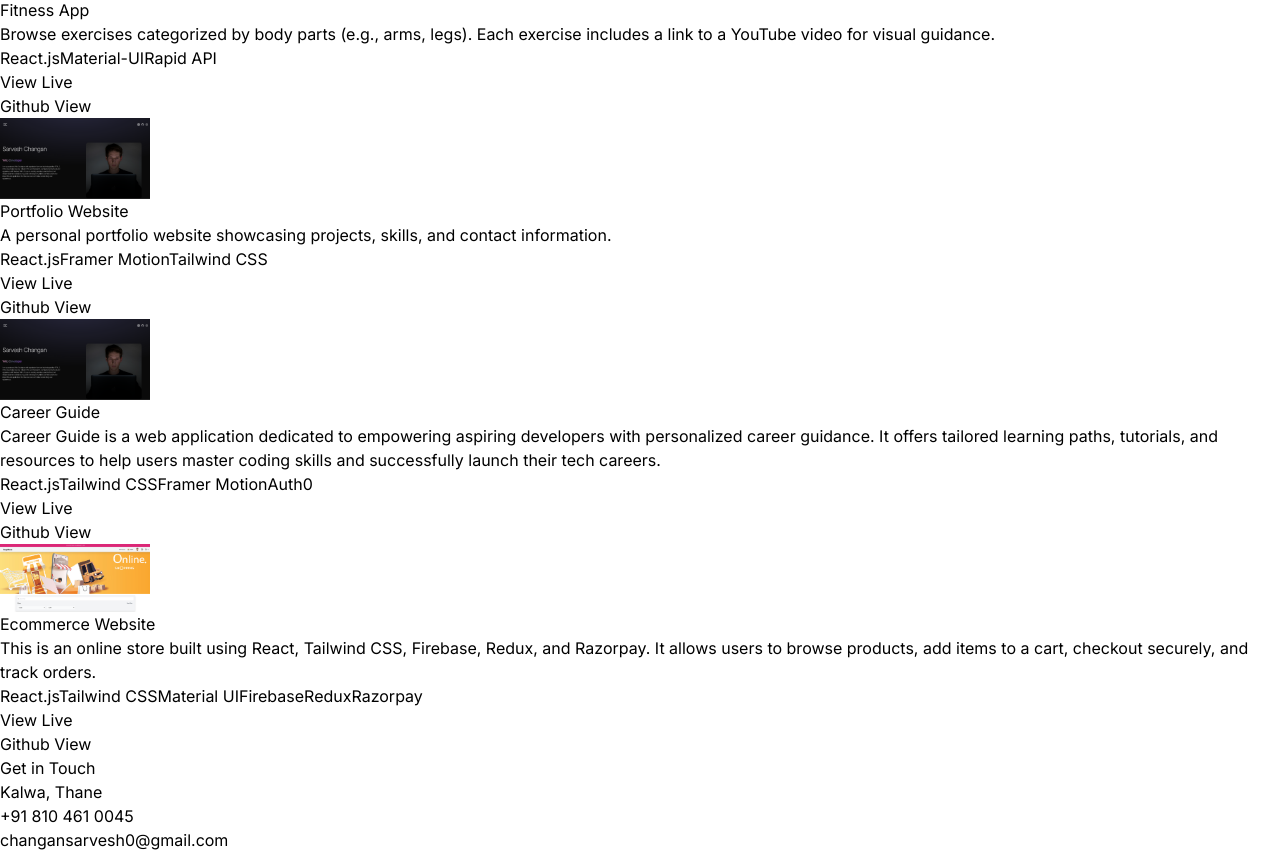
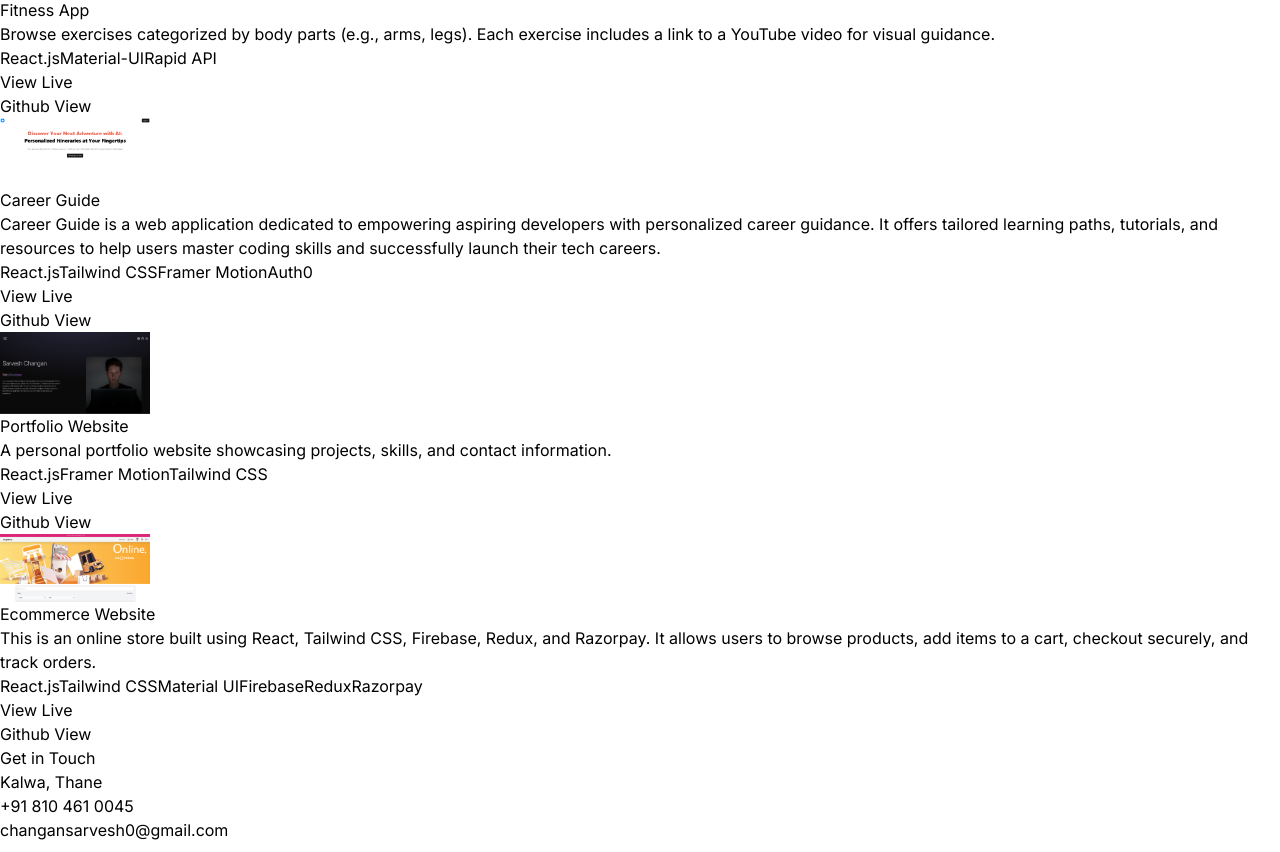
Before and after one commit to Sarvesh-Changan/Portfilo, a React (Vite) app: page / in a window 1280 px wide. Shown: the part 1916-2768 px from the top of the page. Built offline with nearby package versions, Linux system fonts and the light colour scheme.

Commit message:
Update index.js

```diff
--- a/src/constants/index.js
+++ b/src/constants/index.js
@@ -39,6 +39,15 @@ export const PROJECTS = [
     githubLink: 'https://github.com/Sarvesh-Changan/Fitness-app',
   },
   {
+    title: "Career Guide",
+    image: project2,
+    description:
+      "Career Guide is a web application dedicated to empowering aspiring developers with personalized career guidance. It offers tailored learning paths, tutorials, and resources to help users master coding skills and successfully launch their tech careers.",
+    technologies: ["React.js", "Tailwind CSS", "Framer Motion", "Auth0"],
+    ViewLink: 'https://career-guidance-ten.vercel.app',
+    githubLink: 'https://github.com/Sarvesh-Changan/Career-Guidance',
+  },
+  {
     title: "Portfolio Website",
     image: project3,
     description:
@@ -47,15 +56,7 @@ export const PROJECTS = [
     ViewLink: 'https://portfilo-blue.vercel.app',
     githubLink: 'https://github.com/Sarvesh-Changan/Portfilo',
   },
-  {
-    title: "Career Guide",
-    image: project3,
-    description:
-      "Career Guide is a web application dedicated to empowering aspiring developers with personalized career guidance. It offers tailored learning paths, tutorials, and resources to help users master coding skills and successfully launch their tech careers.",
-    technologies: ["React.js", "Tailwind CSS", "Framer Motion", "Auth0"],
-    ViewLink: 'https://career-guidance-ten.vercel.app',
-    githubLink: 'https://github.com/Sarvesh-Changan/Career-Guidance',
-  },
+
   {
     title: "Ecommerce Website",
     image: project4,
```
